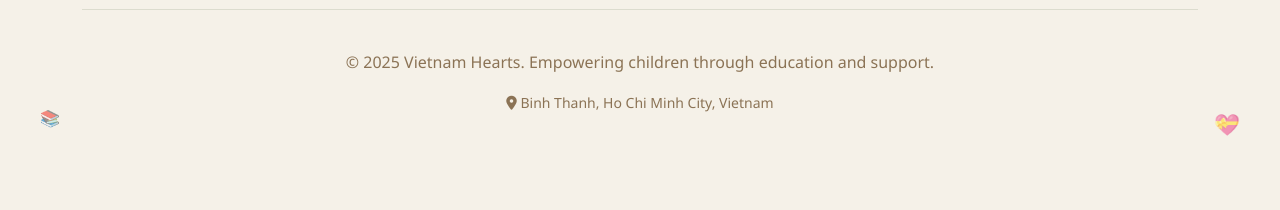
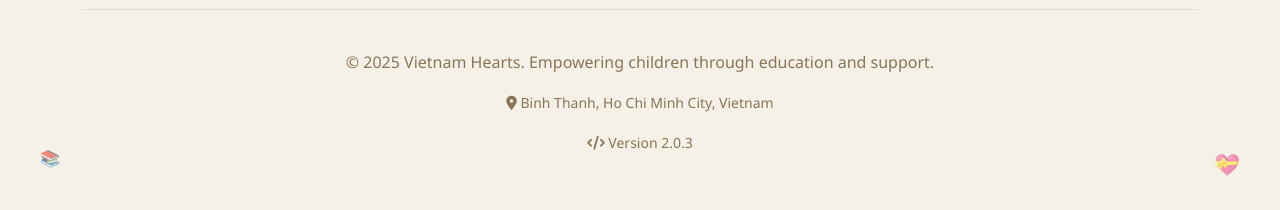
Before and after one commit to vietwillnguyen/vietnam-hearts, a FastAPI app: page / in a window 1280 px wide. Shown: the part 1341-1551 px from the top of the page. Before the commit the page ends 1477 px from the top, so only its background shows below. Run offline with FastAPI, Linux system fonts and the light colour scheme; parts of the project's set-up code (start-up, migrations or seed data) failed here and were passed over.

Commit message:
- Fix: endpoint for unsubscribe. no more /public prefix. - Add: version number to home and dashboard page

```diff
--- a/app/config.py
+++ b/app/config.py
@@ -12,6 +12,8 @@ from dotenv import load_dotenv
 
 # Load environment variables from .env file
 load_dotenv()
+
+APPLICATION_VERSION = os.getenv("APPLICATION_VERSION", "2.0.3")
 
 # Project root directory
 PROJECT_ROOT = Path(__file__).parent.parent
--- a/app/main.py
+++ b/app/main.py
@@ -10,6 +10,7 @@ from fastapi import FastAPI
 from .utils.logging_config import get_logger, get_log_file_path, print_log_paths
 from .database import create_tables, get_db
 from .config import (
+    APPLICATION_VERSION,
     API_URL,
     ENVIRONMENT,
     DATABASE_URL,
@@ -96,7 +97,7 @@ async def lifespan(app: FastAPI):
 app = FastAPI(
     title="Vietnam Hearts Scheduler API",
     description="RESTful API for volunteer management and automated scheduling",
-    version="2.0.1",
+    version=APPLICATION_VERSION,
     docs_url=None if os.getenv("ENVIRONMENT") == "production" else "/docs",
     redoc_url=None if os.getenv("ENVIRONMENT") == "production" else "/redoc",
     lifespan=lifespan,
@@ -104,7 +105,7 @@ app = FastAPI(
 
 # Routers
 app.include_router(auth_router)
-logger.info("Authentication endpoints enabled")
+logger.info("Authentication endpoints enabled.")
 
 app.include_router(admin_router)
 app.include_router(public_router)
@@ -115,4 +116,4 @@ app.include_router(settings_router)
 async def root():
     """Redirect root to home page"""
     from fastapi.responses import RedirectResponse
-    return RedirectResponse(url="/public/", status_code=302)
+    return RedirectResponse(url="/", status_code=302)
--- a/app/routers/admin.py
+++ b/app/routers/admin.py
@@ -270,6 +270,8 @@ async def admin_dashboard(
         from app.services.settings_service import get_all_settings
         settings = get_all_settings(db)
 
+        from app.config import APPLICATION_VERSION
+
         return templates.TemplateResponse(
             request,
             "admin/dashboard.html",
@@ -279,6 +281,7 @@ async def admin_dashboard(
                 "total_emails": len(email_data),
                 "emails": email_data,
                 "settings": settings,
+                "version": APPLICATION_VERSION,
             },
         )
 
--- a/app/routers/public.py
+++ b/app/routers/public.py
@@ -37,7 +37,11 @@ async def home_page(request: Request):
 
     Returns the main landing page with login functionality.
     """
-    return templates.TemplateResponse("home.html", {"request": request})
+    from app.config import APPLICATION_VERSION
+    return templates.TemplateResponse("home.html", {
+        "request": request,
+        "version": APPLICATION_VERSION
+    })
 
 
 # Unsubscribe endpoints (public)
@@ -290,11 +294,10 @@ def get_health(db: Session = Depends(get_db)):
             db_status = "unhealthy"
             logger.error(f"Database health check failed: {str(e)}")
 
-        from app.main import app
-        version = app.version
+        from app.config import APPLICATION_VERSION
         return {
             "status": "healthy",
-            "version": version,
+            "version": APPLICATION_VERSION,
             "timestamp": datetime.now().isoformat(),
             "environment": ENVIRONMENT,
             "dry_run": ConfigHelper.get_dry_run(db),
--- a/templates/admin/dashboard.html
+++ b/templates/admin/dashboard.html
@@ -86,7 +86,10 @@
 <body class="bg-light">
     <div class="container-fluid">
         <div class="d-flex justify-content-between align-items-center my-4">
-            <h1>Vietnam Hearts Admin Dashboard</h1>
+            <div>
+                <h1>Vietnam Hearts Admin Dashboard</h1>
+                <small class="text-muted">v{{ version }}</small>
+            </div>
             <div>
                 <span id="userInfo" class="me-3" style="display: none;">
                     <i class="fas fa-user"></i> <span id="userEmail"></span>
--- a/templates/home.html
+++ b/templates/home.html
@@ -331,6 +331,11 @@
                     <i class="fas fa-map-marker-alt"></i> Binh Thanh, Ho Chi Minh City, Vietnam
                 </small>
             </p>
+            <p>
+                <small class="text-muted">
+                    <i class="fas fa-code"></i> Version {{ version }}
+                </small>
+            </p>
         </div>
     </div>
 
```
Also changed, not shown: app/CHANGELOG.md.
